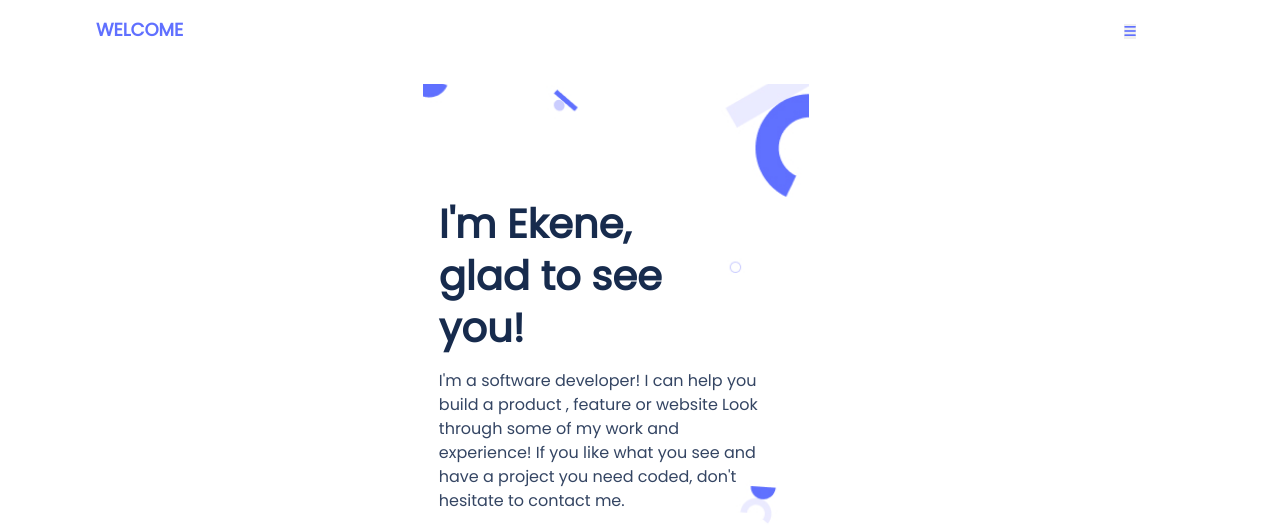
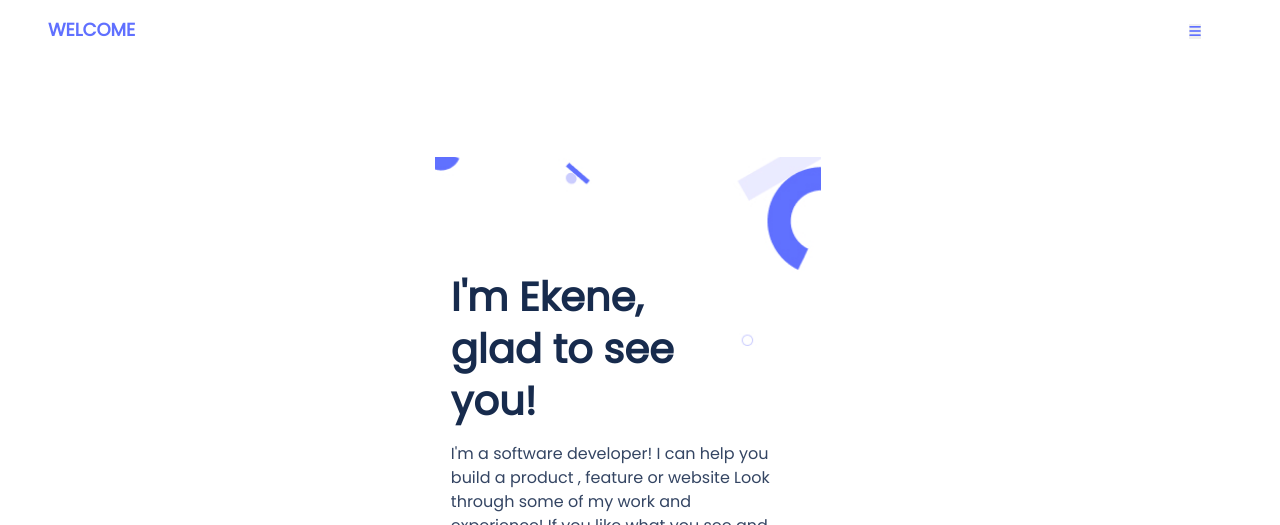
Before and after one commit to ekenecf/module2, a plain HTML site: page index.html in a window 1280 px wide. Shown: the top 525 px of the page. Drawn offline with Linux system fonts and the light colour scheme.

Commit message:
made changes on the css file

```diff
--- a/styles.css
+++ b/styles.css
@@ -7,27 +7,27 @@
 }
 
 html body {
-  min-width: 375px;
+  min-width: 300px;
   height: 100%;
   font-family: 'Poppins', sans-serif;
-  margin-left: 3rem;
-  margin-right: 3rem;
+  margin-left: 24px;
+  margin-right: 24px;
 }
 
 .navigation {
   background-color: white;
   padding-top: 1rem;
-  padding-right: 3rem;
-  padding-left: 3rem;
+  padding-right: 5px;
+  padding-left: 24px;
   width: 100%;
-  height: 20px;
   display: flex;
   font-size: 18px;
   justify-content: space-between;
+  text-align: left;
 }
 
 .toggle {
-  padding-right: 3rem;
+  padding-right: 50px;
 }
 
 .menu {
@@ -53,8 +53,8 @@ a:hover {
   flex-direction: column;
   justify-content: space-between;
   align-items: center;
-  padding-top: 4rem;
-  padding-right: 3rem;
+  padding-top: 114px;
+  padding-right: 24px;
 }
 
 .section2 {
```
Also changed, not shown: index.html (+0 -1 lines).
